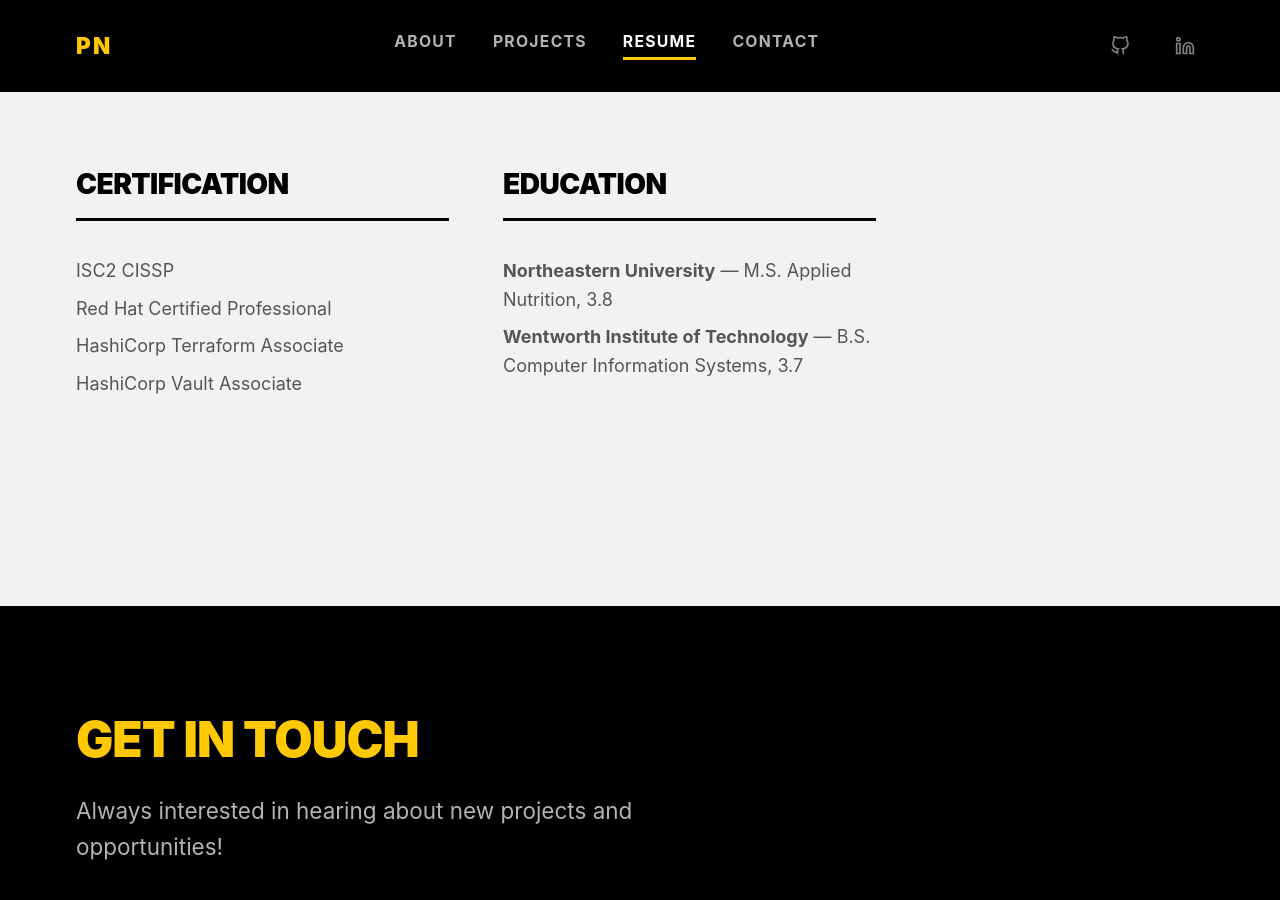
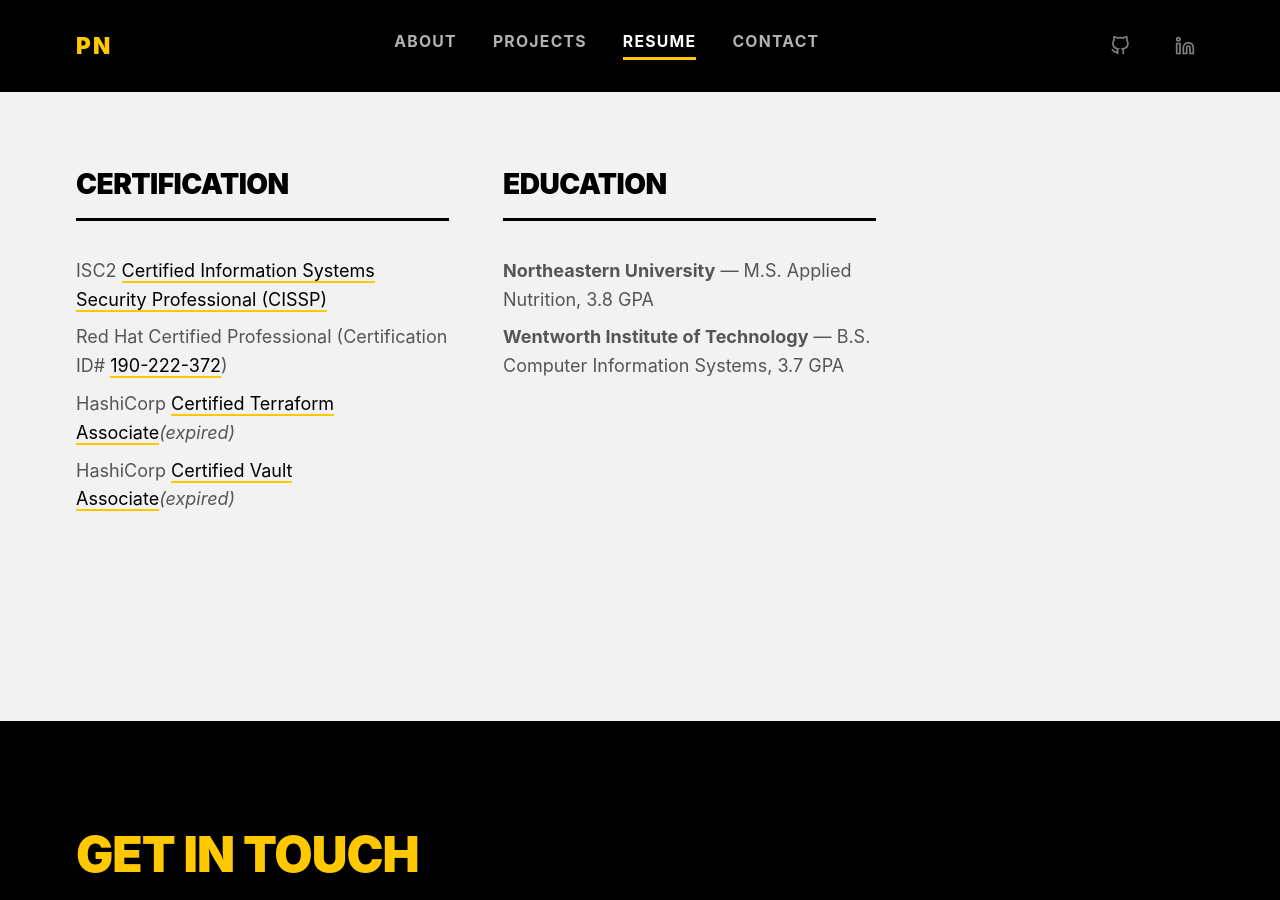
Before and after one commit to phnorwood/phnorwood.github.io, a Jekyll site: the page built from index.html, in a window 1280 px wide and 900 px high, scrolled down 3357 px. Built offline with Jekyll 4.4.1, drawn with Linux system fonts in a browser that asks for light colours; the list of posts is cut into pages by our own code; some of the changed text lies outside the part shown.

```diff
--- a/index.html
+++ b/index.html
@@ -202,18 +202,18 @@ title: Home
         <div class="resume-block">
           <h3>Certification</h3>
           <ul>
-            <li>ISC2 CISSP</li>
-            <li>Red Hat Certified Professional</li>
-            <li>HashiCorp Terraform Associate</li>
-            <li>HashiCorp Vault Associate</li>
+            <li>ISC2 <a href="https://www.credly.com/badges/5a8a969c-db0c-448c-b6be-2ae494cd58a4" target="_blank" rel="noopener" aria-label="CISSP">Certified Information Systems Security Professional (CISSP)</a></li>
+            <li>Red Hat Certified Professional (Certification ID# <a href="https://rhtapps.redhat.com/verify?certId=190-222-372" target="_blank" rel="noopener" aria-label="Red Hat Certification">190-222-372</a>)</li>
+            <li>HashiCorp <a href="https://www.credly.com/badges/77193254-9901-4b0e-a96e-79fc3191f99e" target="_blank" rel="noopener" aria-label="HCP Terraform">Certified Terraform Associate</a><i>(expired)</i></li>
+            <li>HashiCorp <a href="https://www.credly.com/badges/a6455a19-e780-46d3-9542-233f80f43c55" target="_blank" rel="noopener" aria-label="HCP Vault">Certified Vault Associate</a><i>(expired)</i></li>
           </ul>
         </div>
 
         <div class="resume-block">
           <h3>Education</h3>
           <ul>
-            <li><strong>Northeastern University</strong> — M.S. Applied Nutrition, 3.8</li>
-            <li><strong>Wentworth Institute of Technology</strong> — B.S. Computer Information Systems, 3.7</li>
+            <li><strong>Northeastern University</strong> — M.S. Applied Nutrition, 3.8 GPA</li>
+            <li><strong>Wentworth Institute of Technology</strong> — B.S. Computer Information Systems, 3.7 GPA</li>
           </ul>
         </div>
       </div>
```
Also changed, not shown: other parts of index.html (+2 -2 lines), resume.md (deleted, +0 -80 lines).
